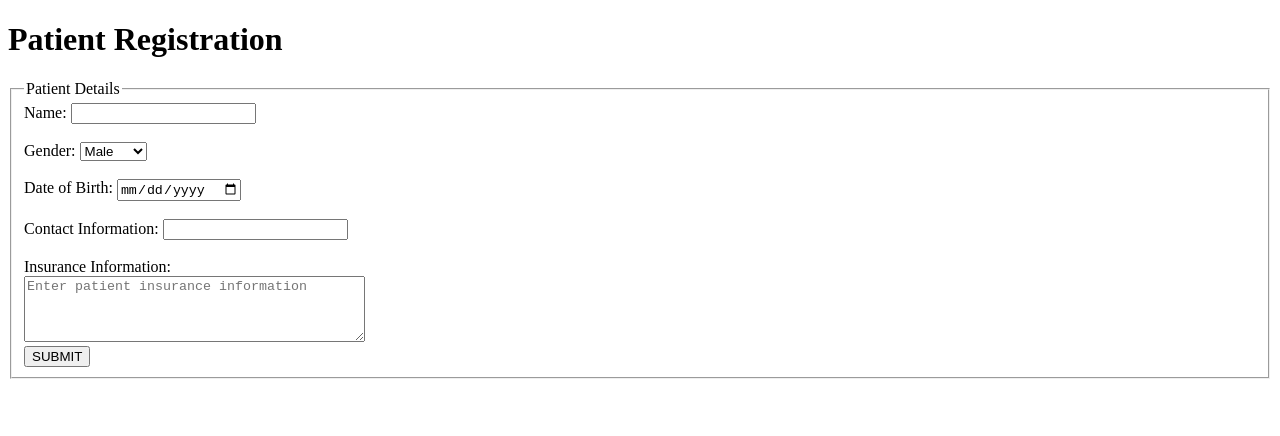
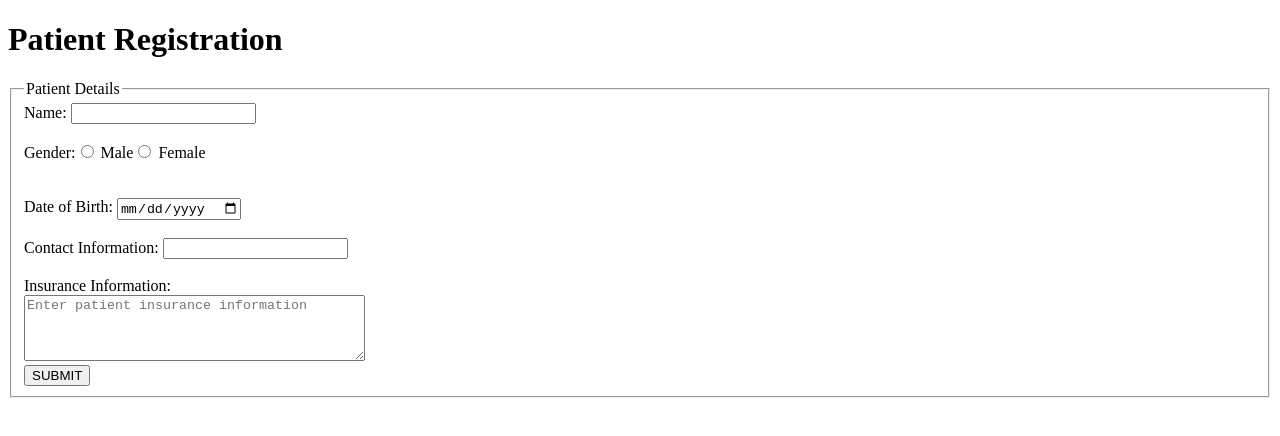
Before and after one commit to n1haldev/Hospital-Management-System, a Next.js app in the folder nexthms/: page /patient/register in a window 1280 px wide. Shown: the top 436 px of the page. Built offline with nearby package versions, Linux system fonts and the light colour scheme; no server answers.

Commit message:
working register js fro patient

```diff
--- a/nexthms/src/pages/nurse/register.js
+++ b/nexthms/src/pages/nurse/register.js
@@ -13,7 +13,7 @@ export default function NurseRegistration() {
     fetchLastNurseId().then((lastNurseId) => {
       // Increment the last patient ID by 1 for the new patient
       const newNurseId = lastNurseId + 1;
-      setFormData({ ...formData, nuresId: newNurseId });
+      setFormData({ ...formData });
     });
   }, []);
 
--- a/nexthms/src/pages/patient/register.js
+++ b/nexthms/src/pages/patient/register.js
@@ -9,14 +9,14 @@ export default function PatientRegistration() {
     insuranceInfo: '',
   });
 
-  useEffect(() => {
-    // Fetch the last patient ID from the database and set it in the form
-    fetchLastPatientId().then((lastPatientId) => {
-      // Increment the last patient ID by 1 for the new patient
-      const newPatientId = lastPatientId + 1;
-      setFormData({ ...formData, patientId: newPatientId });
-    });
-  }, []);
+  // useEffect(() => {
+  //   // Fetch the last patient ID from the database and set it in the form
+  //   fetchLastPatientId().then(() => {
+  //     // Increment the last patient ID by 1 for the new patient
+  //     // const newPatientId = lastPatientId + 1;
+  //     setFormData({ ...formData });
+  //   });
+  // }, []);
 
   const handleChange = (e) => {
     const { name, value } = e.target;
@@ -44,18 +44,18 @@ export default function PatientRegistration() {
     }
   };
 
-  async function fetchLastPatientId() {
-    try {
-      const response = await fetch('/api/get-last-patient-id'); // Create an API route to fetch the last patient ID
-      if (response.ok) {
-        const lastPatientId = await response.json();
-        return lastPatientId;
-      }
-    } catch (error) {
-      console.error('Error fetching last patient ID:', error);
-    }
-    return null;
-  }
+  // async function fetchLastPatientId() {
+  //   try {
+  //     const response = await fetch('/api/get-last-patient-id'); // Create an API route to fetch the last patient ID
+  //     if (response.ok) {
+  //       const lastPatientId = await response.json();
+  //       return lastPatientId;
+  //     }
+  //   } catch (error) {
+  //     console.error('Error fetching last patient ID:', error);
+  //   }
+  //   return null;
+  // }
 
   return (
     <div>
@@ -73,11 +73,23 @@ export default function PatientRegistration() {
                         onChange={handleChange} />
                     <br />
                     <br />
-                    <label htmlFor='gender'>Gender: </label>
-                    <select onChange={handleChange}>
-                        <option value={formData.gender}>Male</option>
-                        <option value={formData.gender}>Female</option>
-                    </select>
+                    <div>
+                      <label>Gender:</label>
+                      <input
+                        type="radio"
+                        name="gender"
+                        value="Male"
+                        checked={formData.gender === 'Male'}
+                        onChange={handleChange}
+                      /> Male
+                      <input
+                        type="radio"
+                        name="gender"
+                        value="Female"
+                        checked={formData.gender === 'Female'}
+                        onChange={handleChange}
+                      /> Female
+                    </div>
                     <br />
                     <br />
                     <label htmlFor='dob'>Date of Birth: </label>
@@ -100,7 +112,7 @@ export default function PatientRegistration() {
                     <br />
                     <label htmlFor='insuranceInfo'>Insurance Information: </label>
                     <br />
-                    <textarea placeholder='Enter patient insurance information' rows={4} cols={40}></textarea>
+                    <textarea placeholder='Enter patient insurance information' rows={4} cols={40} name="insuranceInfo" value={formData.insuranceInfo} onChange={handleChange}></textarea>
                     <br/>
                     <button type="submit">SUBMIT</button>
                 </fieldset>
@@ -109,7 +121,3 @@ export default function PatientRegistration() {
     </div>
   );
 }
-
-function generateUniquePatientId() {
-  return '123456'; // Replace with your unique ID generation logic
-}
```
